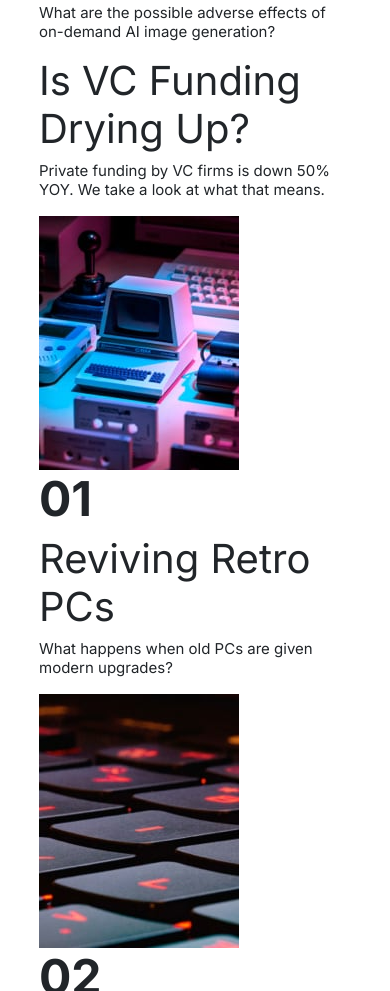
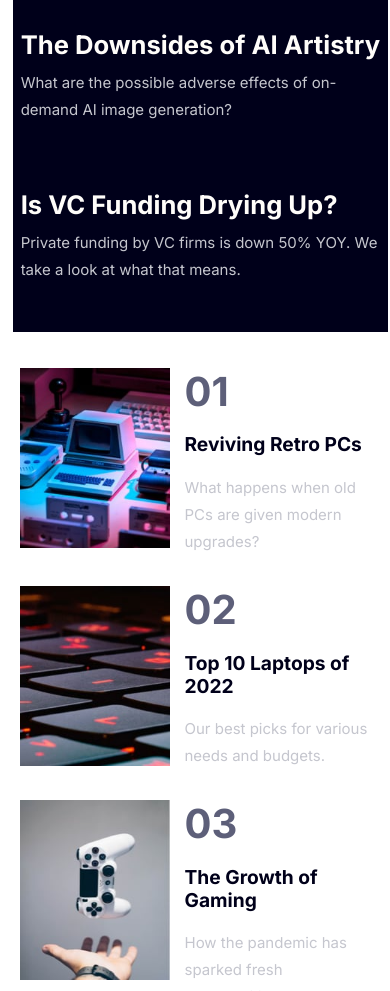
Before and after one commit to Mr-Duckworth/News-homepage, a plain HTML site: page index.html in a window 390 px wide. Shown: the part 1009-2000 px from the top of the page. Drawn offline with nearby package versions, Linux system fonts and the light colour scheme.

Commit message:
Complete

```diff
--- a/index.html
+++ b/index.html
@@ -35,7 +35,7 @@
           <span class="navbar-toggler-icon"></span>
         </button>
         <div class="collapse navbar-collapse" id="navbarToggler">
-          <ul class="navbar-nav ms-auto">
+          <ul class="navbar-nav ms">
             <li class="nav-item">
               <a class="nav-link" href=""> Home </a>
             </li>
@@ -72,17 +72,17 @@
       </div>
 
 
-      <div class="col-lg-4">
+      <div class="col-lg-4 rightSection">
           <h2> New </h2>
-          <div >
+          <div class="righttab">
             <h3>Hydrogen VS Electric Cars</h3>
               <p>Will hydrogen-fueled cars ever catch up to EVs?</p>
           </div>
-          <div>
+          <div class="righttab">
             <h3>The Downsides of AI Artistry </h3>
               <p> What are the possible adverse effects of on-demand AI image generation?</p>
           </div>
-          <div>
+          <div class="righttab">
             <h3>Is VC Funding Drying Up?</h3>
               <p>Private funding by VC firms is down 50% YOY. We take a look at what that means.</p>
           </div>
@@ -90,37 +90,31 @@
     </div>
 
 
-    <div class="row">
-      <div class=" row col-lg-4">
-        <div class="col">
-          <img src="assets/images/image-retro-pcs.jpg" alt="">
+    <div class="lastSection">
+        <div class="one">
+          <img class="image" src="assets/images/image-retro-pcs.jpg" alt="">
         </div>
-        <div class="col">
+        <div class="two">
           <h2 class="numbers">01</h2>
-          <h3> Reviving Retro PCs </h3>
+          <h4 class="h"> Reviving Retro PCs </h4>
           <p>What happens when old PCs are given modern upgrades?</p>
         </div>
-      </div>
-      <div class="row col-lg-4">
-        <div class="col">
-          <img src="assets/images/image-top-laptops.jpg" alt="">
+        <div class="three">
+          <img class="image" src="assets/images/image-top-laptops.jpg" alt="">
         </div>
-        <div class="col">
+        <div class="four">
           <h2 class="numbers">02</h2>
-          <h3>Top 10 Laptops of 2022</h3>
+          <h4 class="h">Top 10 Laptops of 2022</h4>
           <p>Our best picks for various needs and budgets.</p>
         </div>
-      </div>
-      <div class="row col-lg-4">
-        <div class="col">
-          <img src="assets/images/image-gaming-growth.jpg" alt="">
+        <div class="five">
+          <img class="image" src="assets/images/image-gaming-growth.jpg" alt="">
         </div>
-        <div class="col">
+        <div class="six">
           <h2 class="numbers">03</h2>
-          <h3>The Growth of Gaming</h3>
+          <h4 class="h">The Growth of Gaming</h4>
           <p>How the pandemic has sparked fresh opportunities.</p>
         </div>
-      </div>
     </div>
 
   <div class="attribution">
--- a/styles.css
+++ b/styles.css
@@ -1,40 +1,75 @@
 body {
     font-family: "Inter";
-    padding: 4% 10%;
+    padding: 1% 2%;
 }
 
 p {
     font-size: 15px;
-    line-height: 1.2rem;
-    text-align: left;
+    line-height: 1.7rem;
+    font-weight: 400;
+    color:hsl(233, 8%, 79%);
 }
 
 h1 {
-    font-size: 3.5rem;
+    font-size: 4rem;
     font-weight: 800;
+    margin: 0;
+    color:hsl(240, 100%, 5%);
 }
 
 h2 {
-    font-size: 3rem;
+    font-size: 2.5rem;
     font-weight: 700;
+    color: hsl(35, 77%, 62%);
 }
 
 h3 {
-    font-size: 2.5rem;
-    font-weight: 400;
+    font-size: 1.6rem;
+    font-weight: 700;
+    color: hsl(36, 100%, 99%);
+}
+
+h3:hover {
+    color: hsl(35, 77%, 62%) ;
+}
+
+
+h4 {
+    font-size: 1.2rem;
+    font-weight: 700;
+    color: hsl(240, 100%, 5%);
+}
+
+h4:hover {
+    color: hsl(5, 85%, 63%);
 }
 
 .navbar-brand {
-    font-size: 3.3rem;
+    font-size: 3.5rem;
     font-weight: 800;
+    color: hsl(240, 100%, 5%);
+}
+
+.ms {
+    margin-left: 60%;
 }
 
 .nav-item {
     padding: 0 5% 0 0;
 }
+
+.nav-link:hover {
+    color:hsl(5, 85%, 63%);
+}
+
+
+
 .col-lg-6 {
-    padding: 4% 0;
+    padding: 2% 6% 4% 1.5%;
+    text-align: left;
 }
+
+
 .btn {
     border: 0;
     border-radius: 0;
@@ -44,9 +79,122 @@ h3 {
     font-size: 15px;
     background: hsl(5, 85%, 63%);
     padding: 10px 30px 10px 30px;
-    margin-top: 50px;
+    margin-top: 40px;
   }
 
-  .btn:hover {
+.btn:hover {
     background: #000019;
-  }
+}
+
+.rightSection {
+    background-color: hsl(240, 100%, 5%);
+    padding: 2%;
+    margin: 0 0 5% 1.5%;
+}
+
+.righttab{
+    padding: 7% 0 ;
+}
+
+.lastSection {
+    margin: 0;
+    display: grid;
+    grid-template-columns:1fr;
+    gap: 12px;
+    grid-template-rows: 1fr;
+}
+
+.one {
+    grid-column: 1;
+}
+
+.two {
+    grid-column: 2;
+}
+
+.three {
+    grid-column: 3;
+}
+
+.four {
+    grid-column: 4;
+}
+
+.five {
+    grid-column: 5;
+}
+
+.six {
+    grid-column: 6;
+}
+
+.numbers {
+    color: hsl(236, 13%, 42%);
+    padding-bottom: 5%;
+}
+
+.h {
+    padding-bottom: 5% ;
+}
+
+.image {
+    width: 150px;
+    height: 180px;
+}
+
+.attribution {
+    padding: 5% 30%;
+}
+
+@media (max-width:600px) {
+    body {
+        padding: 0 5% ;
+    }
+
+    .firstSection{
+        padding-bottom: 5%;
+    }
+
+    .lastSection {
+        margin: 0;
+        display: grid;
+        grid-template-columns:(30%, 70%) ;
+        gap: 15px;
+        grid-template-rows: 3fr;
+        padding-top: 5%;
+    }
+    .one {
+        grid-column: 1;
+        grid-row: 1;
+    }
+
+    .two {
+        grid-column: 2;
+        grid-row: 1;
+    }
+
+    .three {
+        grid-column: 1;
+        grid-row: 2;
+    }
+
+    .four {
+        grid-column: 2;
+        grid-row: 2;
+    }
+
+    .five {
+        grid-column: 1;
+        grid-row: 3;
+    }
+
+    .six {
+        grid-column: 2;
+        grid-row: 3;
+    }
+
+    .attribution {
+        padding: 10% 20%;
+        text-align: center;
+    }
+}
```
